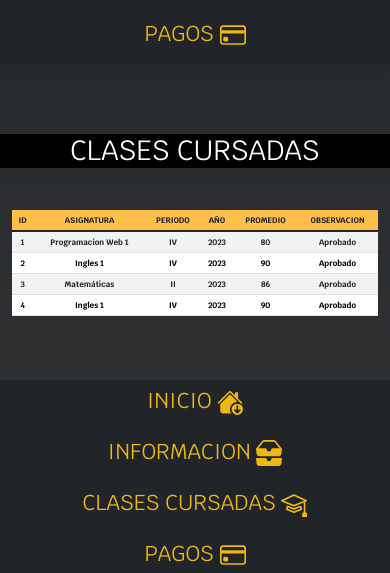
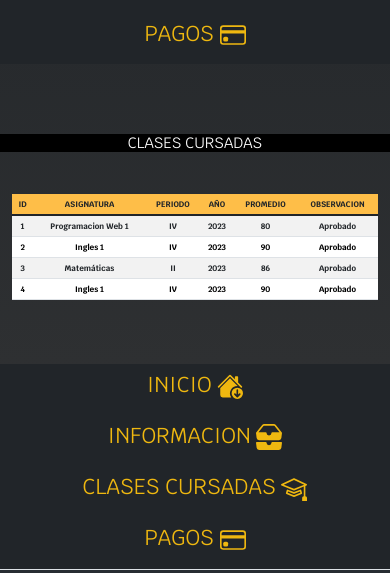
Before and after one commit to jorgesan56/usmahprueba, a plain HTML site: page clasesCursadas.html in a window 390 px wide. Shown: the part 214-787 px from the top of the page. Drawn offline with nearby package versions, Linux system fonts and the light colour scheme.

Commit message:
Update style.css

```diff
--- a/css/style.css
+++ b/css/style.css
@@ -178,4 +178,7 @@ body{
         margin-bottom: 3rem;
 
     }
+    .ha1 {
+        font-size: 15px;
+    }
 }
```
